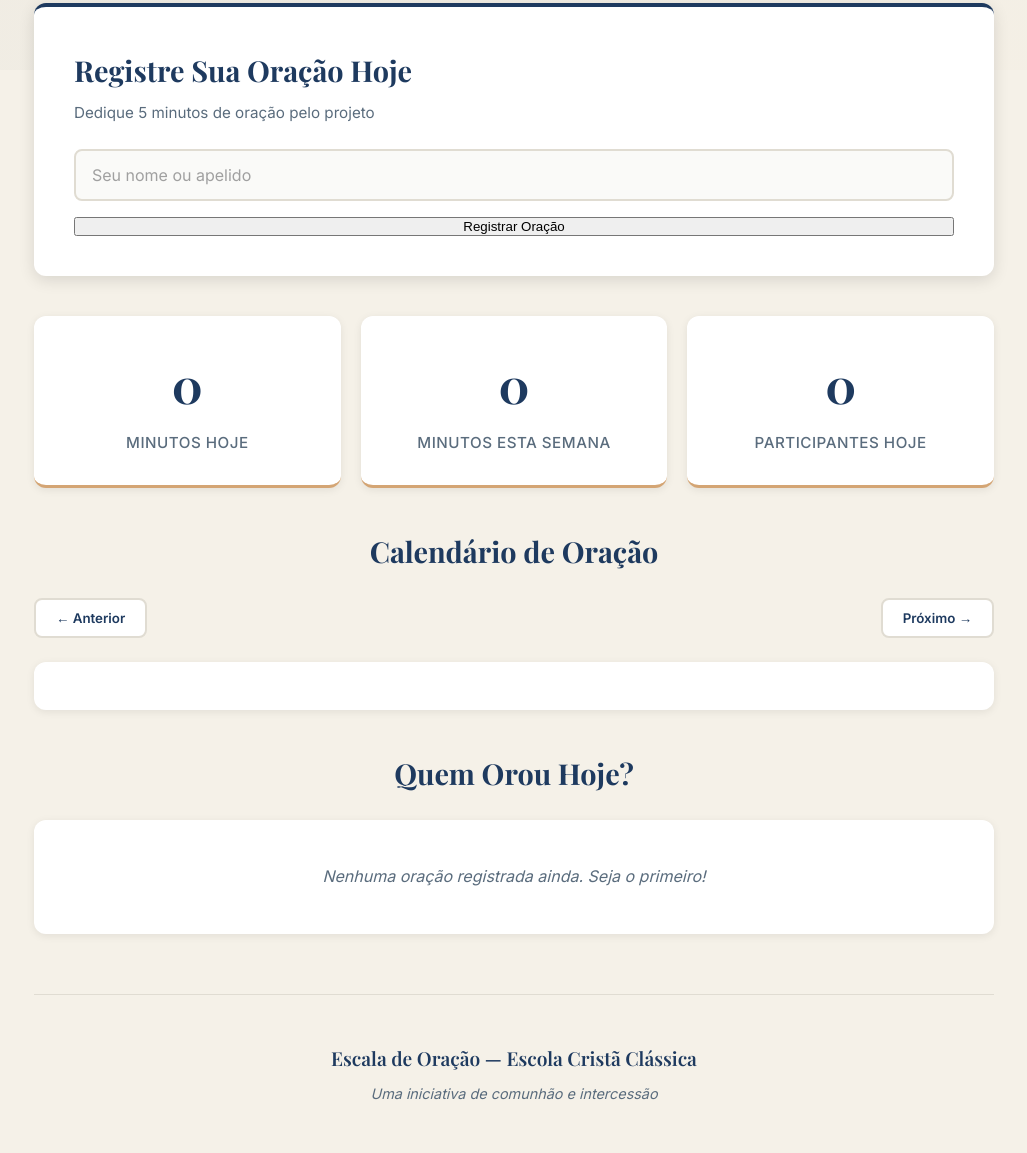
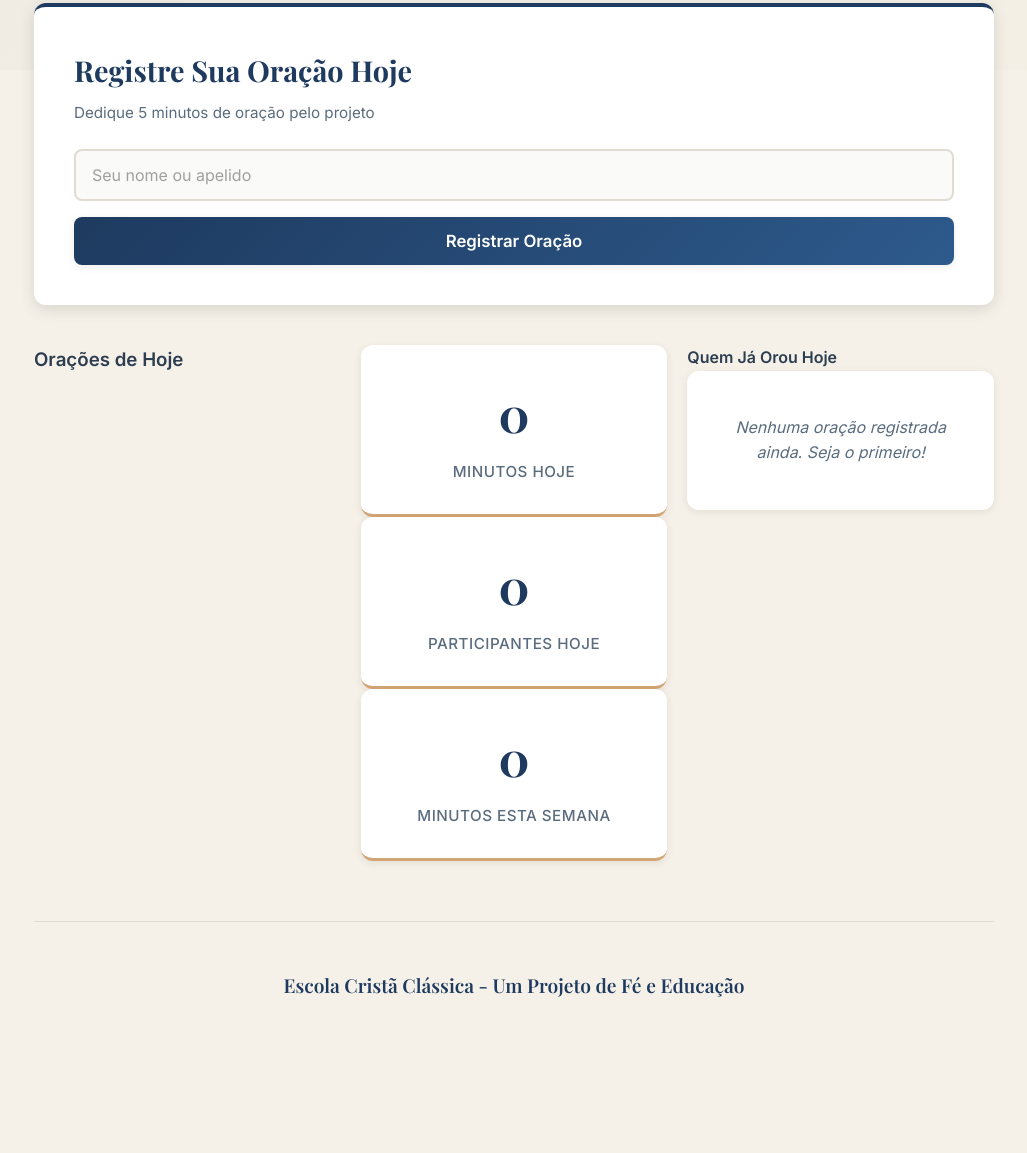
Before and after one commit to advmikerosa/oracao-eccb, a website with bundled scripts: page index.html in a window 1280 px wide. Shown: the part 730-1883 px from the top of the page, without its empty margins (126-1153 px from the left). After the commit the page ends 1779 px from the top, so only its background shows below. Built offline with nearby package versions, Linux system fonts and the light colour scheme; some packages are replaced by stand-ins of ours; no server answers; the database is empty.

Commit message:
Corrigir botão de registro e função registrarOracao
Removed unused sections and improved structure in index.html.

```diff
--- a/index.html
+++ b/index.html
@@ -6,14 +6,20 @@
     <meta name="description" content="Escala de Oração - Escola Cristã Clássica. Participe de uma escala diária de oração aberta, anônima e espontânea.">
     <meta name="theme-color" content="#1e3a5f">
     <title>Escala de Oração - Escola Cristã Clássica</title>
+
+    <!-- Fonts -->
     <link rel="preconnect" href="https://fonts.googleapis.com">
     <link rel="preconnect" href="https://fonts.gstatic.com" crossorigin>
     <link href="https://fonts.googleapis.com/css2?family=Playfair+Display:wght@600;700&family=Inter:wght@300;400;500;600&display=swap" rel="stylesheet">
+
+    <!-- Styles -->
     <link rel="stylesheet" href="styles.css">
 </head>
 <body>
+    <!-- Background Decoration -->
     <div class="background-decoration"></div>
 
+    <!-- Container -->
     <div class="container">
         <!-- Header -->
         <header class="header">
@@ -59,73 +65,51 @@
                                 required
                             >
                         </div>
-                        <button type="button" onclick="registrarOracao()">Registrar Oração</button>
+                        <button type="button" class="btn-submit" onclick="registrarOracao()">Registrar Oração</button>
                     </form>
-
-                    <div id="successMessage" class="success-message hidden">
-                        <div class="success-icon">✓</div>
-                        <p>Obrigado por se unir em oração!</p>
-                    </div>
                 </div>
             </section>
 
-            <!-- Stats Section -->
+            <!-- Today's Stats Section -->
             <section class="stats-section">
+                <h3>Orações de Hoje</h3>
+
+                <div class="stats-grid">
                     <div class="stat-card">
                         <div class="stat-value" id="minutosHoje">0</div>
-                    <div class="stat-label">Minutos Hoje</div>
+                        <div class="stat-label">Minutos hoje</div>
+                    </div>
+                    <div class="stat-card">
+                        <div class="stat-value" id="participantesHoje">0</div>
+                        <div class="stat-label">Participantes hoje</div>
                     </div>
                     <div class="stat-card">
                         <div class="stat-value" id="weeklyMinutes">0</div>
-                    <div class="stat-label">Minutos Esta Semana</div>
+                        <div class="stat-label">Minutos esta semana</div>
                     </div>
-                <div class="stat-card">
-                    <div class="stat-value" id="participantesHoje">0</div>
-                    <div class="stat-label">Participantes Hoje</div>
                 </div>
-            </section>
 
-            <!-- Calendar Section -->
-            <section class="calendar-section">
-                <h3>Calendário de Oração</h3>
-                <div class="calendar-controls">
-                    <button id="prevMonth" class="btn-nav">← Anterior</button>
-                    <h4 id="monthYear" class="month-year"></h4>
-                    <button id="nextMonth" class="btn-nav">Próximo →</button>
+                <!-- Participants List -->
+                <div class="participants-section">
+                    <h4>Quem Já Orou Hoje</h4>
+                    <div class="participants-list" id="listaOradores">
+                        <p class="empty-state">Nenhuma oração registrada ainda. Seja o primeiro!</p>
                     </div>
-                <div id="calendar" class="calendar-grid"></div>
-            </section>
-
-            <!-- Daily Participants Section -->
-            <section class="participants-section">
-                <h3>Quem Orou Hoje?</h3>
-                <div id="listaOradores" class="participants-list">
-                    <p class="empty-state">Nenhuma oração registrada ainda. Seja o primeiro!</p>
                 </div>
             </section>
         </main>
 
         <!-- Footer -->
         <footer class="footer">
-            <p>Escala de Oração — Escola Cristã Clássica</p>
-            <p class="footer-text">Uma iniciativa de comunhão e intercessão</p>
+            <p>Escola Cristã Clássica - Um Projeto de Fé e Educação</p>
         </footer>
     </div>
 
-    <!-- Supabase Integration -->
-    <script src="https://cdn.jsdelivr.net/npm/@supabase/supabase-js/dist/supabase.min.js"></script>
+    <!-- Scripts -->
     <script src="supabaseClient.js"></script>
     <script src="app.js"></script>
-
     <script>
-        // Integração Supabase
-        const SUPABASE_URL = 'https://your-project.supabase.co';
-        const SUPABASE_ANON_KEY = 'your-anon-key-here';
-
-        const { createClient } = supabase;
-        const supabaseClient = createClient(SUPABASE_URL, SUPABASE_ANON_KEY);
-
-        // Função para registrar oração
+        // Função de registro de oração
         async function registrarOracao() {
             const nameInput = document.getElementById('nameInput');
             const name = nameInput.value.trim();
@@ -136,6 +120,7 @@
             }
 
             try {
+                // Inserir oração no Supabase
                 const { data, error } = await supabaseClient
                     .from('oracoes')
                     .insert([
@@ -148,18 +133,12 @@
 
                 if (error) throw error;
 
-                // Mostrar mensagem de sucesso
-                document.getElementById('successMessage').classList.remove('hidden');
+                // Limpar formulário
                 nameInput.value = '';
-
-                // Ocultar mensagem após 3 segundos
-                setTimeout(() => {
-                    document.getElementById('successMessage').classList.add('hidden');
-                }, 3000);
+                alert('Oração registrada com sucesso! Obrigado por participar.');
 
                 // Atualizar visualizações
                 await atualizarOracoes();
-
             } catch (error) {
                 console.error('Erro ao registrar oração:', error);
                 alert('Erro ao registrar oração. Tente novamente.');
```
Lines whose indentation alone changed are shown as unchanged.
